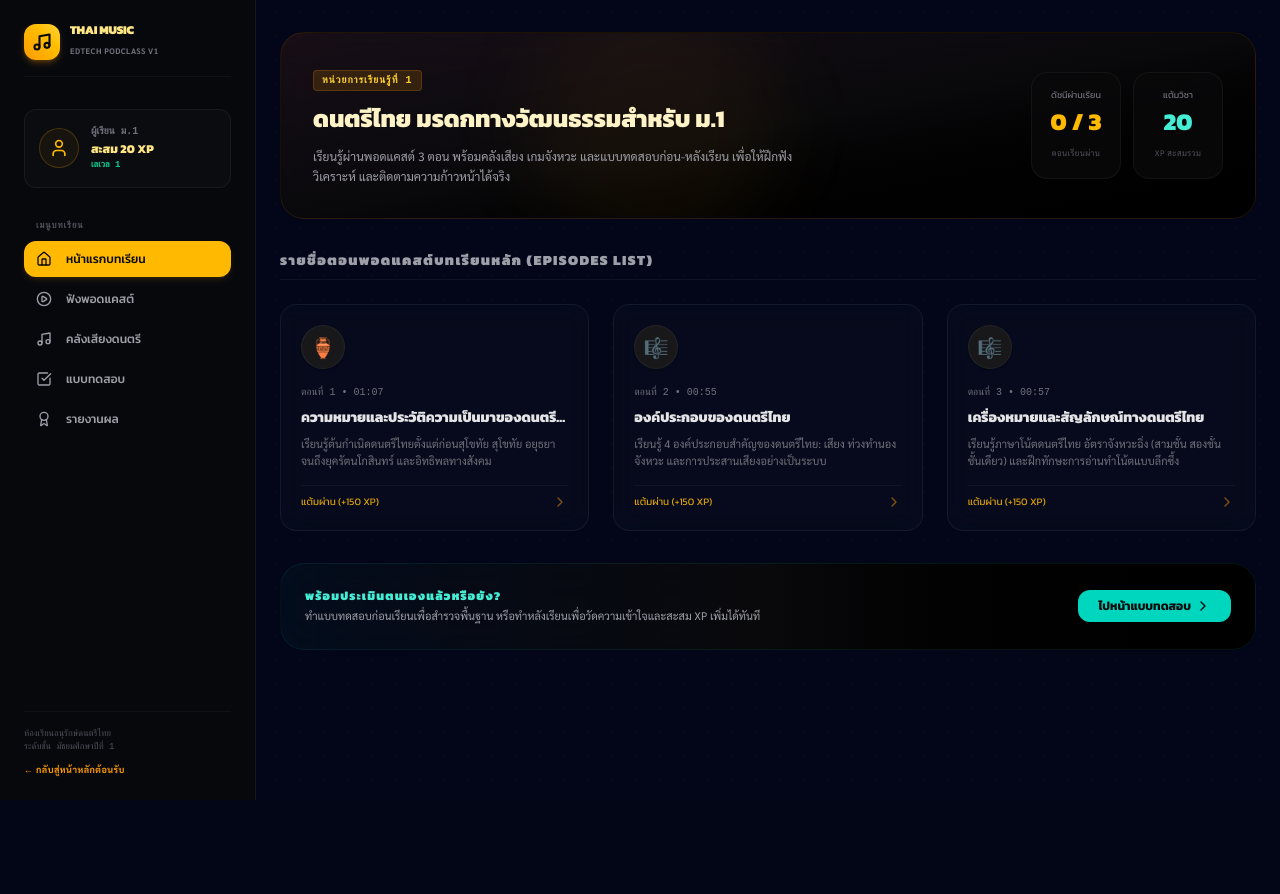
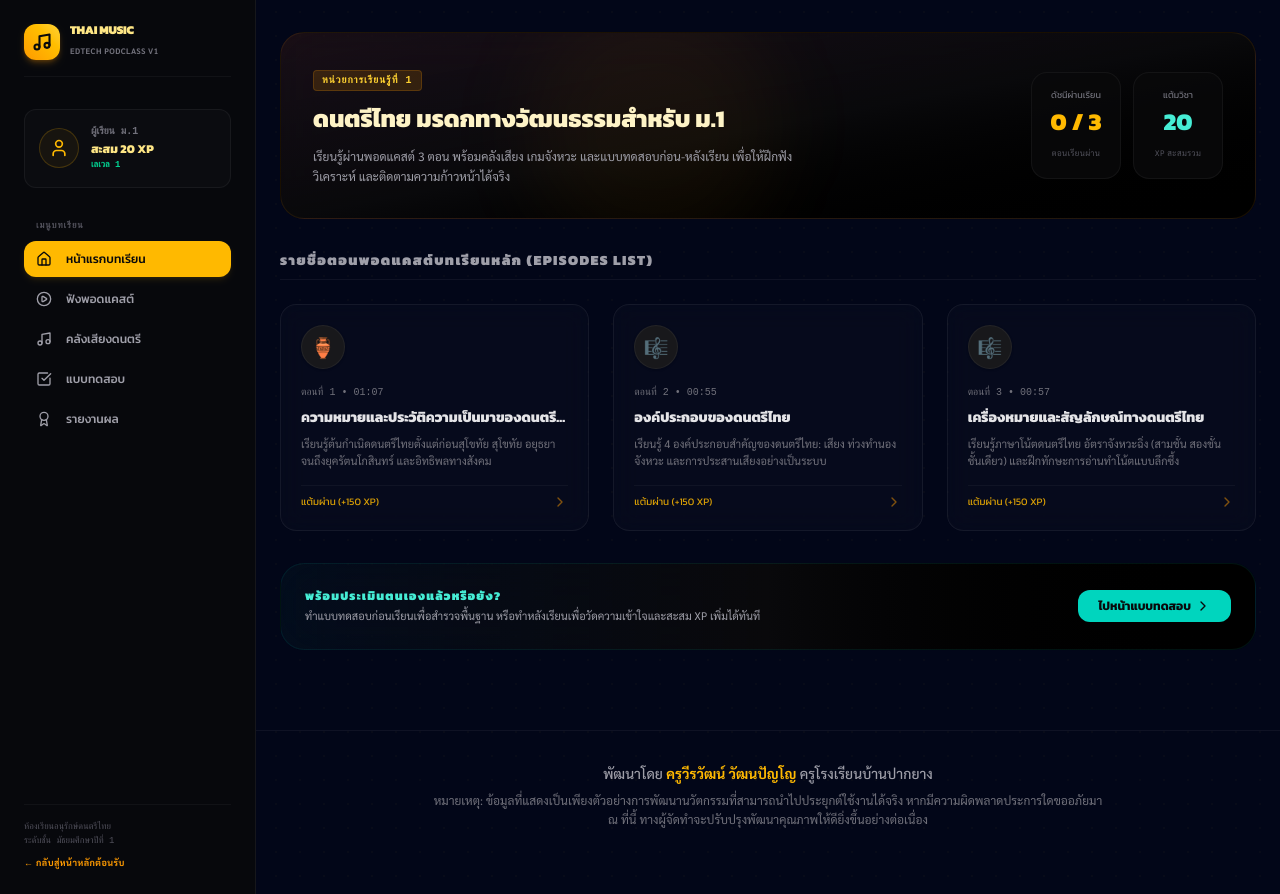
Before and after one commit to taemusic505-png/thai-music-podcast, a React (Vite) app in the folder thai-music-podcast-learning/: page / in a window 1280 px wide. Both pictures are taken after a click on the button "เข้าสู่พอดแคสต์บทเรียน". Before the commit the page ends 800 px from the top, so only its background shows below. Built offline with nearby package versions, Linux system fonts and the light colour scheme.

Commit message:
Add developer footer with disclaimer

```diff
--- a/thai-music-podcast-learning/src/App.tsx
+++ b/thai-music-podcast-learning/src/App.tsx
@@ -609,6 +609,17 @@ export default function App() {
           </AnimatePresence>
 
         </div>
+
+        {/* FOOTER */}
+        <footer className="w-full max-w-6xl mx-auto px-4 py-8 mt-12 mb-20 md:mb-8 border-t border-white/[0.05] text-center select-none">
+          <p className="text-zinc-400 text-sm mb-2 font-medium">
+            พัฒนาโดย <span className="text-amber-400 font-bold">ครูวีรวัฒน์ วัฒนปัญโญ</span> ครูโรงเรียนบ้านปากยาง
+          </p>
+          <p className="text-zinc-500 text-xs max-w-2xl mx-auto leading-relaxed">
+            หมายเหตุ: ข้อมูลที่แสดงเป็นเพียงตัวอย่างการพัฒนานวัตกรรมที่สามารถนำไปประยุกต์ใช้งานได้จริง หากมีความผิดพลาดประการใดขออภัยมา ณ ที่นี้ ทางผู้จัดทำจะปรับปรุงพัฒนาคุณภาพให้ดียิ่งขึ้นอย่างต่อเนื่อง
+          </p>
+        </footer>
+
       </main>
 
       {/* MOBILE BOTTOM NAVIGATION BAR (Hidden on desktop) */}
```
